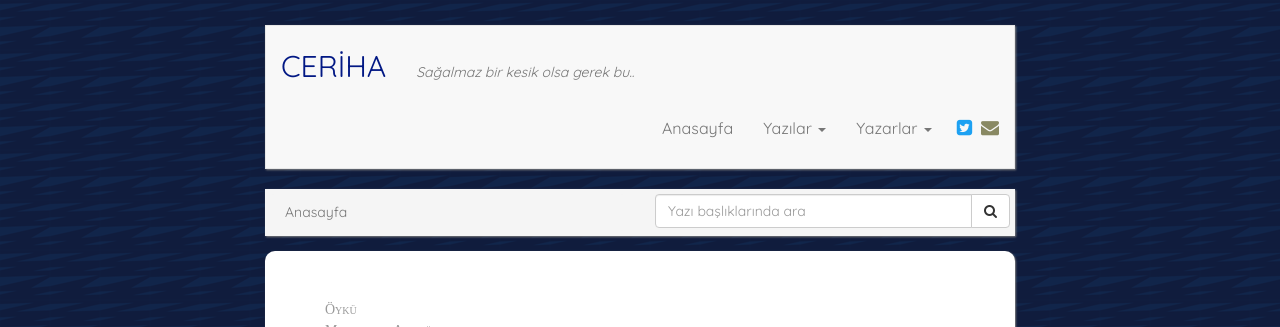
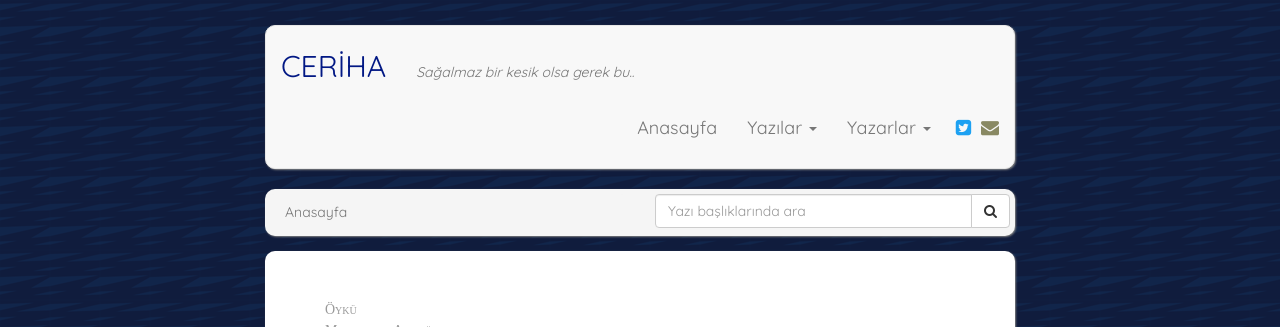
Before and after one commit to muhammedaydogdu/muhammedaydogdu.github.io, a Jekyll site: the page built from index.html, in a window 1280 px wide. Shown: the top 327 px of the page. Built offline with Jekyll 4.4.1, drawn with Linux system fonts in a browser that asks for light colours; some web fonts are replaced; the list of posts is cut into pages by our own code.

Commit message:
Update style.css

```diff
--- a/css/style.css
+++ b/css/style.css
@@ -31,8 +31,8 @@ h2 {
   font-family: "Quicksand", "Times New Roman", serif;
   padding: 15px 0 15px 0;
   box-shadow: 1px 1px 2px grey;
-  font-size: 16px;
-  border-radius: 0;
+  font-size: 18px;
+  border-radius: 10px;
 }
 
 .navbar .navbar-brand {
@@ -64,7 +64,7 @@ h2 {
   padding: 5px;
   margin-bottom: 15px;
   box-shadow: 1px 1px 2px grey;
-  border-radius: 0;
+  border-radius: 10px;
 }
 
 #top .breadcrumb {
```
